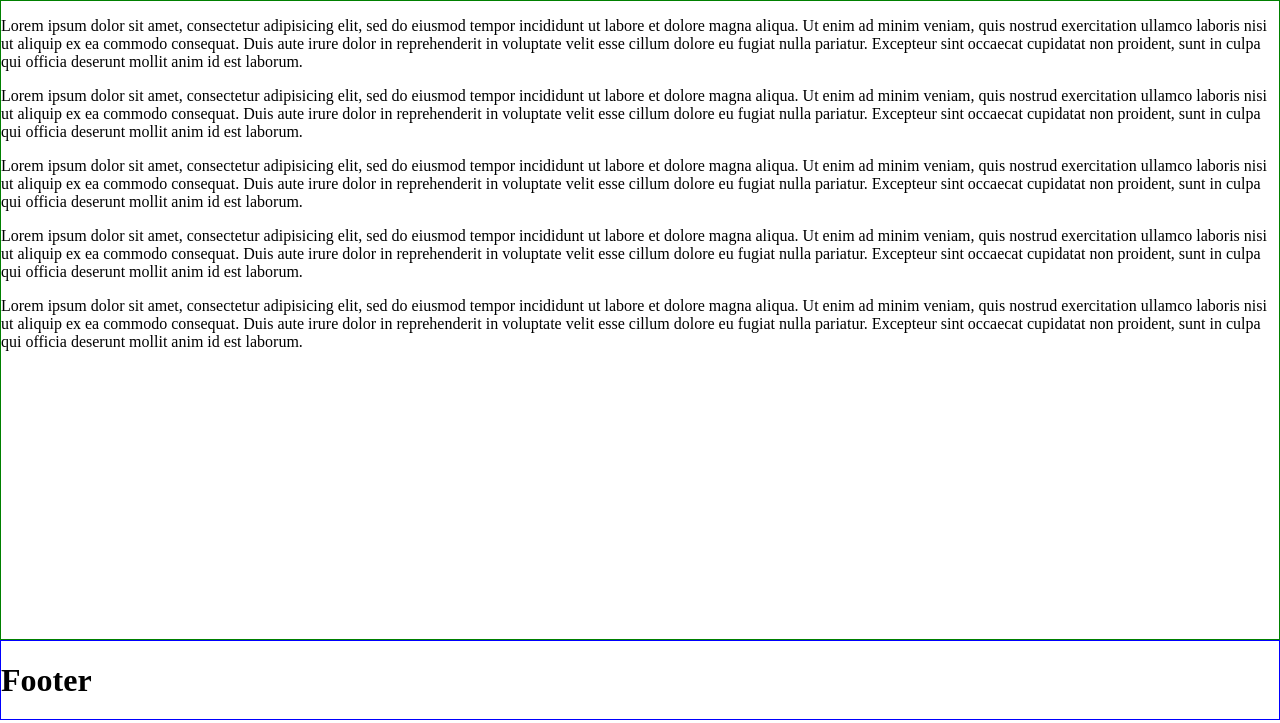
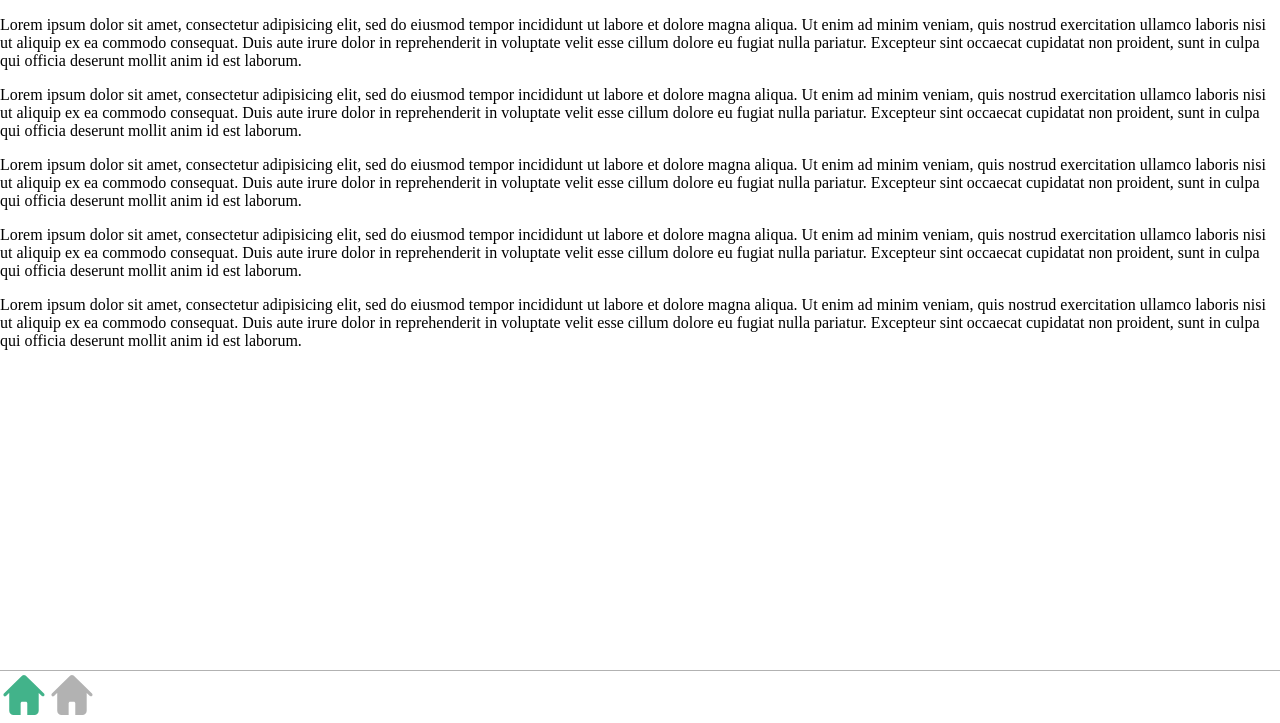
Before and after one commit to yhyecho/meituan, a React app in the folder client/: page / in a window 1280 px wide. Shown: the part 80-803 px from the top of the page. Built offline with nearby package versions, Linux system fonts and the light colour scheme.

Commit message:
add footer css

```diff
--- a/client/src/components/Footer.js
+++ b/client/src/components/Footer.js
@@ -1,7 +1,12 @@
 import React from 'react'
+import HomeIcon from './HomeIcon'
+import '../css/Footer.css'
 
 const Footer = () => (
-  <h1>Footer</h1>
+  <div className="footer">
+    <HomeIcon  active={true} />
+    <HomeIcon  active={false} />
+  </div>
 )
 
 export default Footer
--- /dev/null
+++ b/client/src/components/HomeIcon.js
@@ -0,0 +1,12 @@
+import React from 'react'
+
+const HomeIcon = ({ active }) => (
+  <svg viewBox="0 0 1024 1024" width="48" height="48">
+    <defs>
+    </defs>
+    <path d="M938.412716 480.847489 556.823881 104.126522c-1.89721-2.258437-6.142907-6.194072-12.037151-10.081613-9.920954-6.544043-21.162995-10.520611-33.496905-10.520611-13.180184 0-24.690332 3.997034-34.357506 10.623965-5.846148 4.010337-9.876951 8.102538-12.157901 11.154038L84.209914 480.894561c-14.700817 14.481829-14.700817 38.014802 0 52.529377 14.585183 14.427594 33.995255 8.343015 50.529837-7.945973l25.607214-25.314549 38.918381-37.700647c-1.359974 1.686409-2.282996 2.963495-2.284019 3.373841L196.981327 847.484797c0 50.006927 40.941458 90.427522 91.442642 90.427522l141.713582 0 10.423397 0L440.560948 927.486876 440.560948 686.440961c0-17.467837 14.411221-31.683607 32.223912-31.683607l77.051887 0c17.814738 0 32.223912 14.21577 32.223912 31.683607L582.060659 927.486876l0 10.425444 10.425444 0 141.713582 0c50.485835 0 91.442642-40.428781 91.442642-90.427522L825.642327 467.251843l62.246693 61.207014c20.142759 13.266142 37.897122 17.434068 50.523697 4.963035C953.114556 518.910387 953.114556 495.361041 938.412716 480.847489z" fill={active ? '#42b38a' : '#B2B2B2' }>
+    </path>
+  </svg>
+)
+
+export default HomeIcon
--- a/client/src/components/Main.js
+++ b/client/src/components/Main.js
@@ -3,8 +3,7 @@ import Home from './Home'
 
 import {
   BrowserRouter as Router,
-  Route,
-  Link
+  Route
 } from 'react-router-dom'
 
 const About = () => <h1>About</h1>
--- a/client/src/css/App.css
+++ b/client/src/css/App.css
@@ -12,20 +12,18 @@ body {
   flex-direction: column;
 }
 
-.app>.header-wrap {
+.app > .header-wrap {
   border: 1px solid red;
   height: 80px;
   flex-shrink: 0
 }
 
-.app>.main-wrap {
-  border: 1px solid green;
+.app > .main-wrap {
   flex-grow: 1;
   overflow-y: scroll;
 }
 
-.app>.footer-wrap {
-  border: 1px solid blue;
-  height: 80px;
+.app > .footer-wrap {
+  height: 50px;
   flex-shrink: 0;
 }
--- /dev/null
+++ b/client/src/css/Footer.css
@@ -0,0 +1,5 @@
+.footer {
+  border-top: 1px solid #B2B2B2;
+  height: 100%;
+  background-color: #fff;
+}
```
